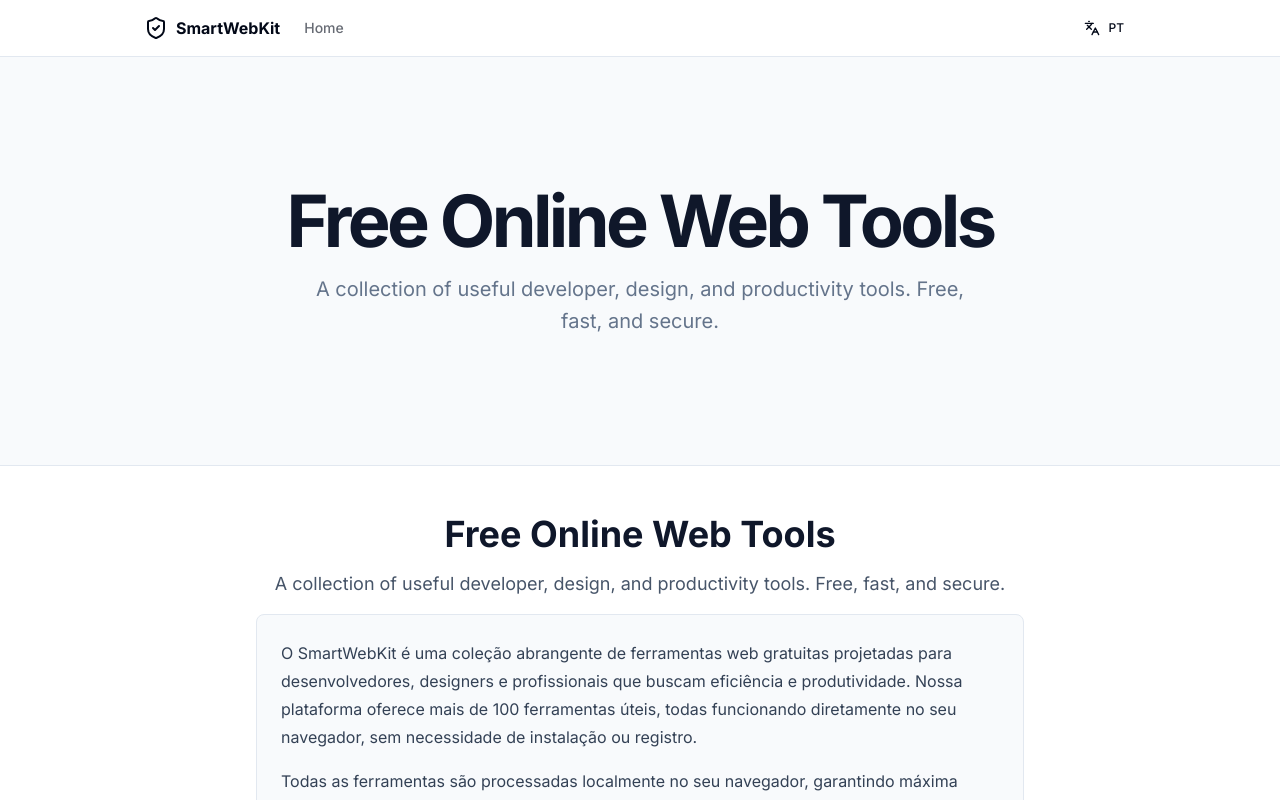
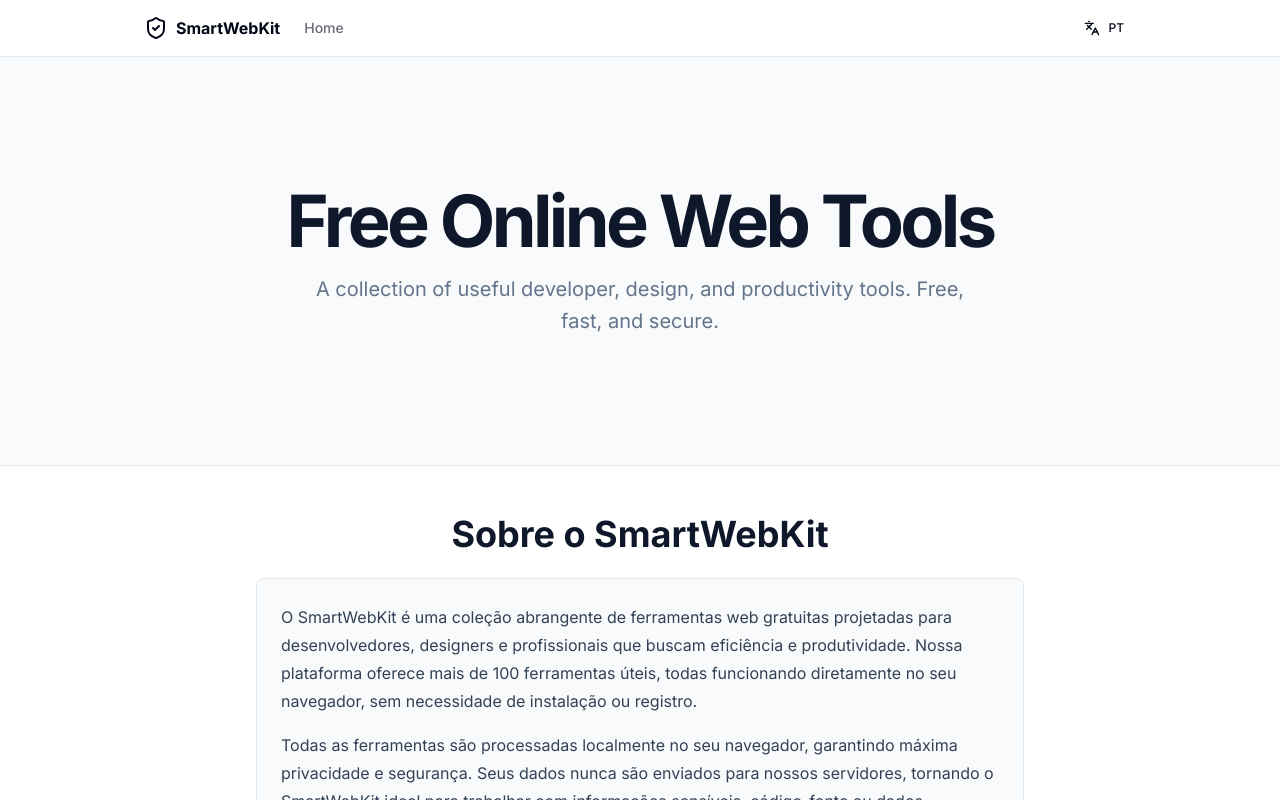
Before and after one commit to sickboy81/smartwebkit, a React (Vite) app: page /#/en in a window 1280 px wide. Shown: the top 800 px of the page. Built offline with nearby package versions, Linux system fonts and the light colour scheme.

Commit message:
Corrigir duplicação de título e subtítulo na página inicial
- Remover título e subtítulo duplicados na seção About
- Alterar título da seção About para 'Sobre o SmartWebKit'
- Melhorar estrutura visual da página inicial

```diff
--- a/app/page_home.tsx
+++ b/app/page_home.tsx
@@ -155,13 +155,10 @@
 
         {/* About Section */}
         <section className="container max-w-5xl py-8 md:py-12 mx-auto px-4">
-          <div className="max-w-3xl mx-auto text-center space-y-4">
-            <h2 className="font-bold text-2xl sm:text-3xl md:text-4xl text-slate-900 mb-4">
-              {dict.home.hero_title}
+          <div className="max-w-3xl mx-auto space-y-4">
+            <h2 className="font-bold text-2xl sm:text-3xl md:text-4xl text-slate-900 mb-6 text-center">
+              Sobre o SmartWebKit
             </h2>
-            <p className="text-slate-600 leading-7 text-lg mb-6">
-              {dict.home.hero_subtitle}
-            </p>
             <div className="bg-slate-50 border border-slate-200 rounded-lg p-6 text-left">
               <p className="text-slate-700 leading-7 mb-4">
                 O SmartWebKit é uma coleção abrangente de ferramentas web gratuitas projetadas para desenvolvedores,
```
